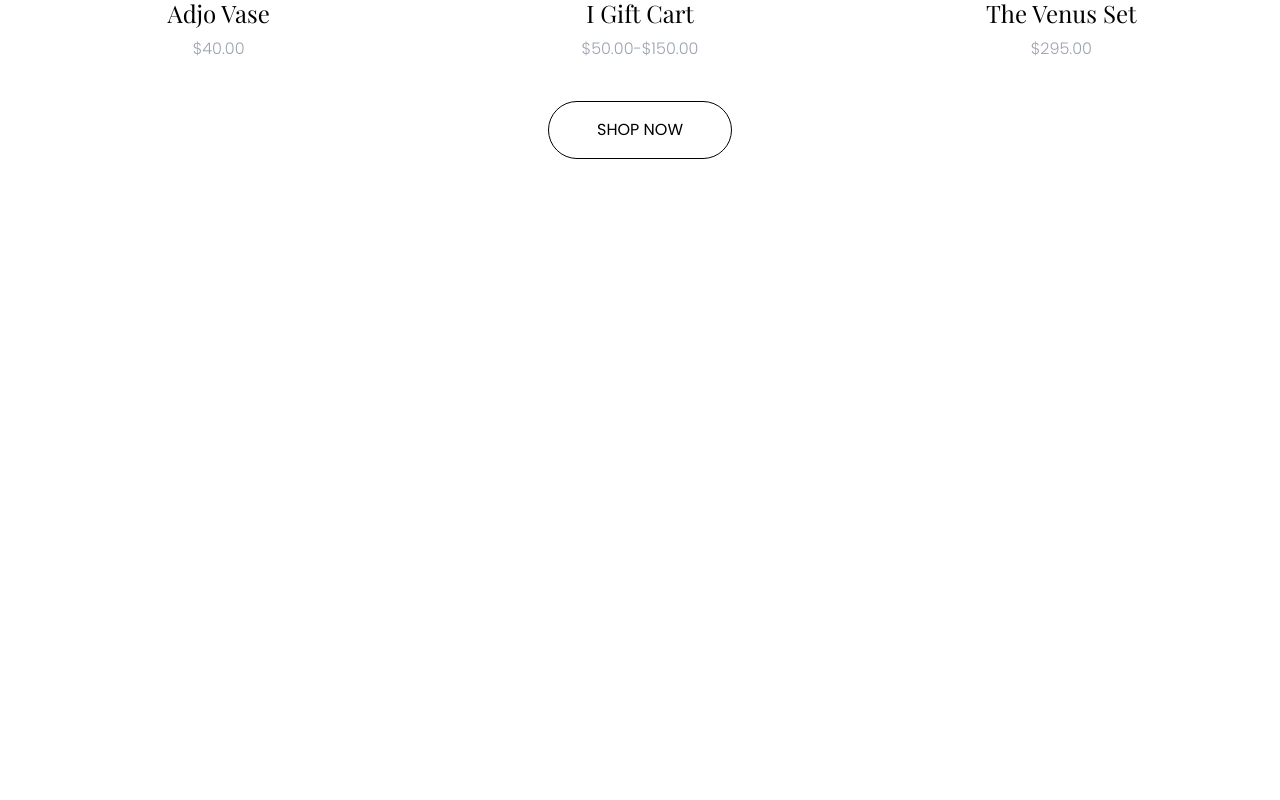
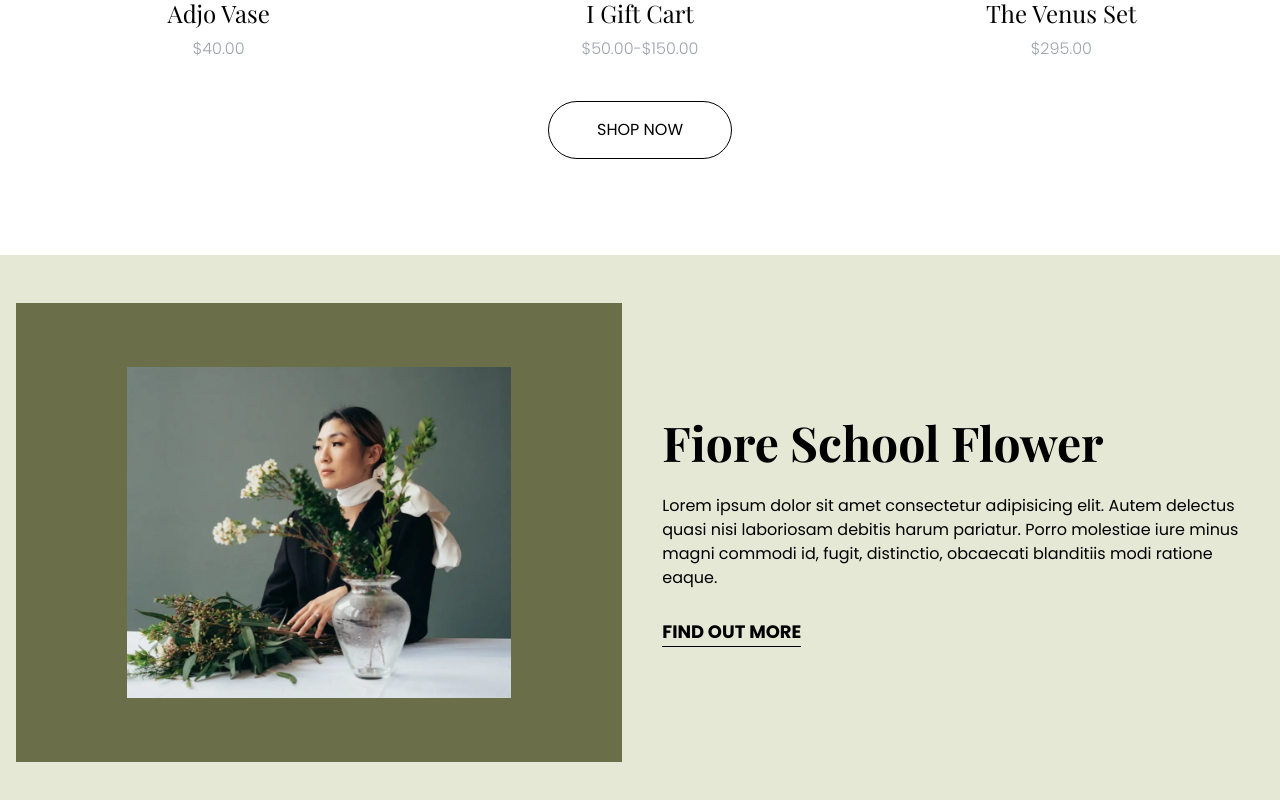
Before and after one commit to YousiefSameh/Fiore, a React (Create React App) app: page / in a window 1280 px wide. Shown: the part 4591-5391 px from the top of the page. Before the commit the page ends 4846 px from the top, so only its background shows below. Built offline with nearby package versions, Linux system fonts and the light colour scheme; a web font is replaced by a local one.

Commit message:
Create School Flowe Section

```diff
--- a/src/App.js
+++ b/src/App.js
@@ -6,6 +6,7 @@ import Popular from './Popular';
 import Phrase from './Phrase';
 import OurStory from './OurStory';
 import Gifts from './Gifts';
+import SchoolFlower from './SchoolFlower';
 
 const App = () => {
   return (
@@ -17,6 +18,7 @@ const App = () => {
       <Phrase />
       <OurStory />
       <Gifts />
+      <SchoolFlower />
     </main>
   );
 };
--- /dev/null
+++ b/src/SchoolFlower.jsx
@@ -0,0 +1,20 @@
+import React from 'react'
+
+const SchoolFlower = () => {
+  return (
+    <section className='bg-fourth py-12 px-4'>
+      <div className="container mx-auto flex flex-col md:flex-row justify-between items-center gap-10">
+        <div className="image bg-secondary flex items-center justify-center p-8 md:p-16 w-full md:w-1/2">
+          <img src="Images/img20.webp" className='w-64 md:w-80 lg:w-96' alt="School Flower" />
+        </div>
+        <div className="text flex flex-col gap-4 md:gap-7 w-full md:w-1/2">
+          <h2 className="text-3xl md:text-4xl lg:text-5xl font-bold font-primary">Fiore School Flower</h2>
+          <p className='text-sm md:text-base'>Lorem ipsum dolor sit amet consectetur adipisicing elit. Autem delectus quasi nisi laboriosam debitis harum pariatur. Porro molestiae iure minus magni commodi id, fugit, distinctio, obcaecati blanditiis modi ratione eaque.</p>
+          <a href="#" className='border-b border-black text-base md:text-lg uppercase font-bold w-fit'>Find Out More</a>
+        </div>
+      </div>
+    </section>
+  )
+}
+
+export default SchoolFlower
```
